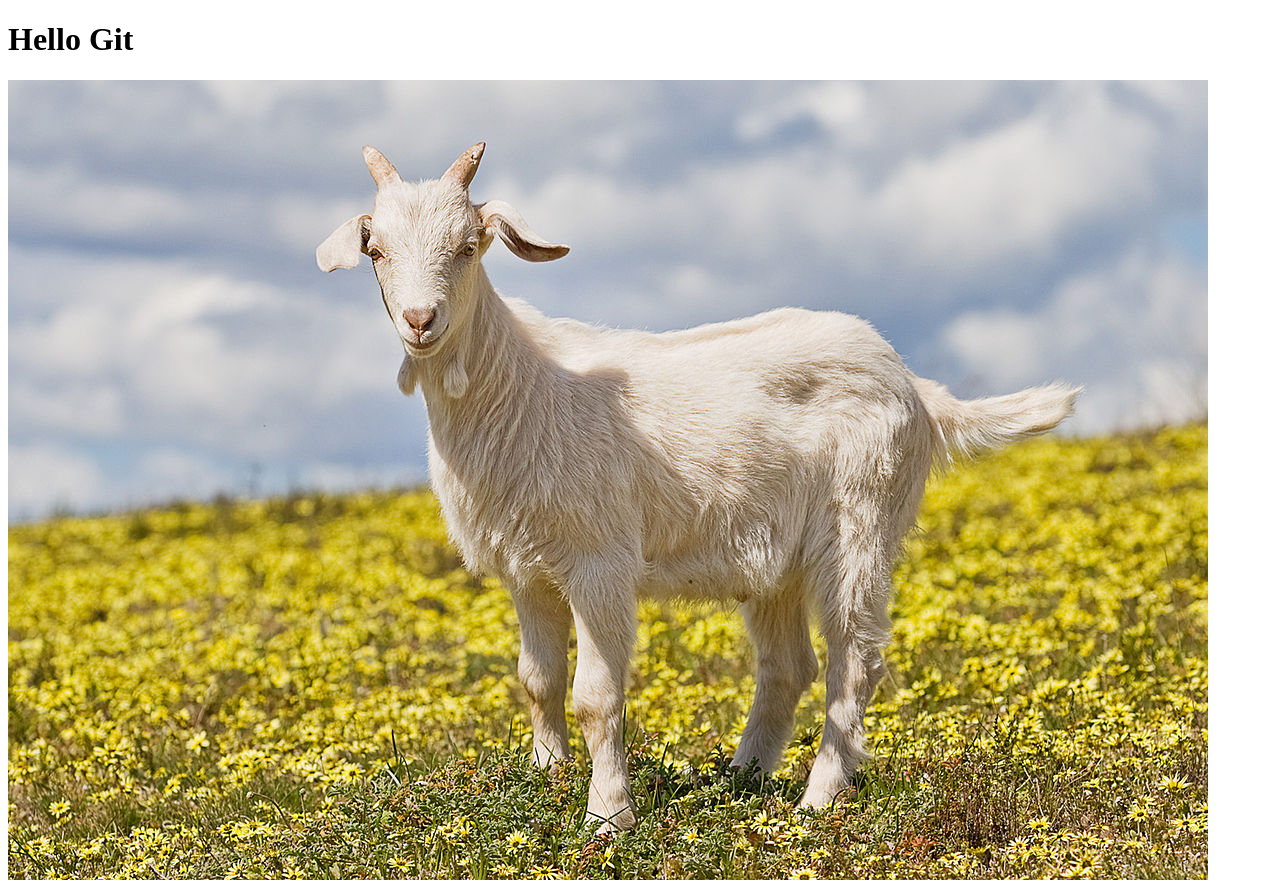
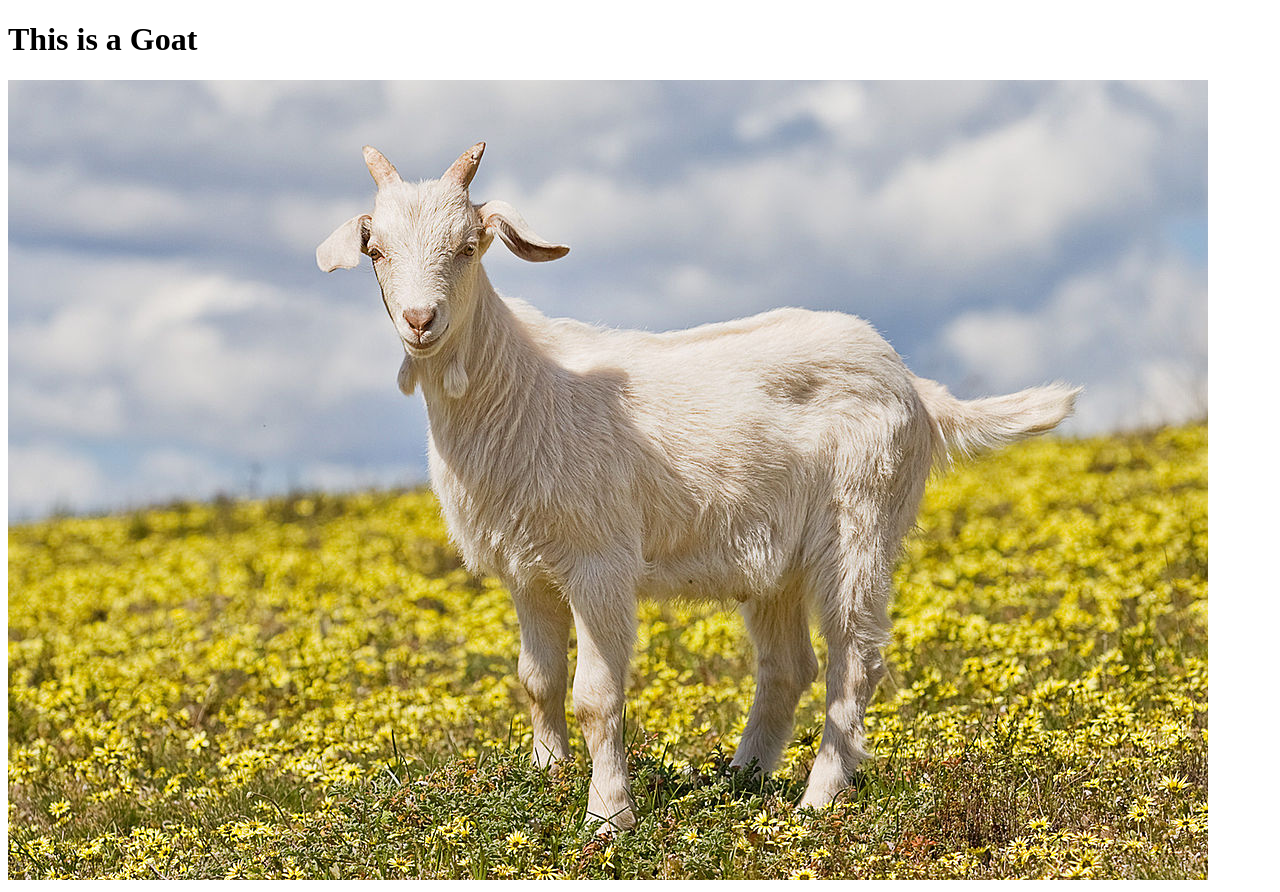
Before and after one commit to benlamouch/githubsandboxBL, a plain HTML site: page index.html in a window 1280 px wide. Drawn offline with Linux system fonts and the light colour scheme.

Commit message:
This is a goat

```diff
--- a/index.html
+++ b/index.html
@@ -8,7 +8,7 @@
     <title>Benoit Lamonica</title>
 </head>
 <body>
-    <h1>Hello Git</h1>
+    <h1>This is a Goat</h1>
     <img src="images/goat.jpg" alt="goat">
 </body>
 </html>
```
